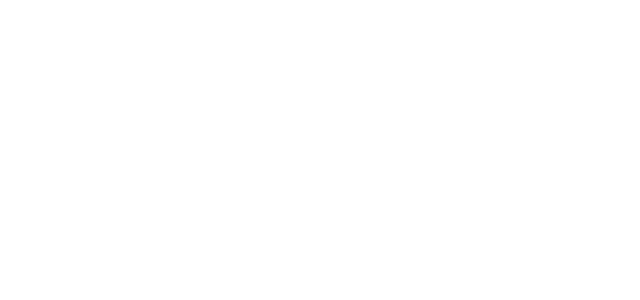
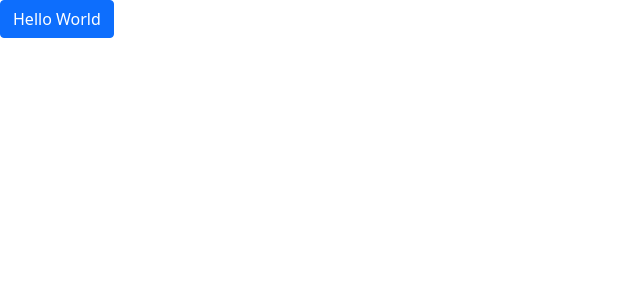
Before and after one commit to CoreyJamesLynch/melissa, a React (Create React App) app: page / in a window 1280 px wide. Shown: the top 300 px of the page, without its empty margins (0-640 px from the left). Built offline with nearby package versions, Linux system fonts and the light colour scheme.

Commit message:
Add and test React Boostrap

```diff
--- a/package.json
+++ b/package.json
@@ -6,7 +6,9 @@
     "@testing-library/jest-dom": "^5.11.4",
     "@testing-library/react": "^11.1.0",
     "@testing-library/user-event": "^12.1.10",
+    "bootstrap": "^5.1.0",
     "react": "^17.0.2",
+    "react-bootstrap": "^2.0.0-beta.6",
     "react-dom": "^17.0.2",
     "react-scripts": "4.0.3",
     "web-vitals": "^1.0.1"
--- a/public/index.html
+++ b/public/index.html
@@ -29,5 +29,11 @@
       To begin the development, run `npm start` or `yarn start`.
       To create a production bundle, use `npm run build` or `yarn build`.
     -->
+    <link
+      rel="stylesheet"
+      href="https://cdn.jsdelivr.net/npm/bootstrap@5.1.0/dist/css/bootstrap.min.css"
+      integrity="sha384-KyZXEAg3QhqLMpG8r+8fhAXLRk2vvoC2f3B09zVXn8CA5QIVfZOJ3BCsw2P0p/We"
+      crossorigin="anonymous"
+    />
   </body>
 </html>
--- a/src/App.js
+++ b/src/App.js
@@ -1,7 +1,8 @@
 import React from 'react';
+import Button from 'react-bootstrap/Button';
 
 function App() {
-  return <></>;
+  return <Button> Hello World</Button>;
 }
 
 export default App;
--- a/src/index.js
+++ b/src/index.js
@@ -1,6 +1,6 @@
 import React from 'react';
 import ReactDOM from 'react-dom';
-import App from './App';
+import App from './app';
 
 ReactDOM.render(
   <React.StrictMode>
```
Also changed, not shown: 2 other files (tests, documents, lock files or other folders).
